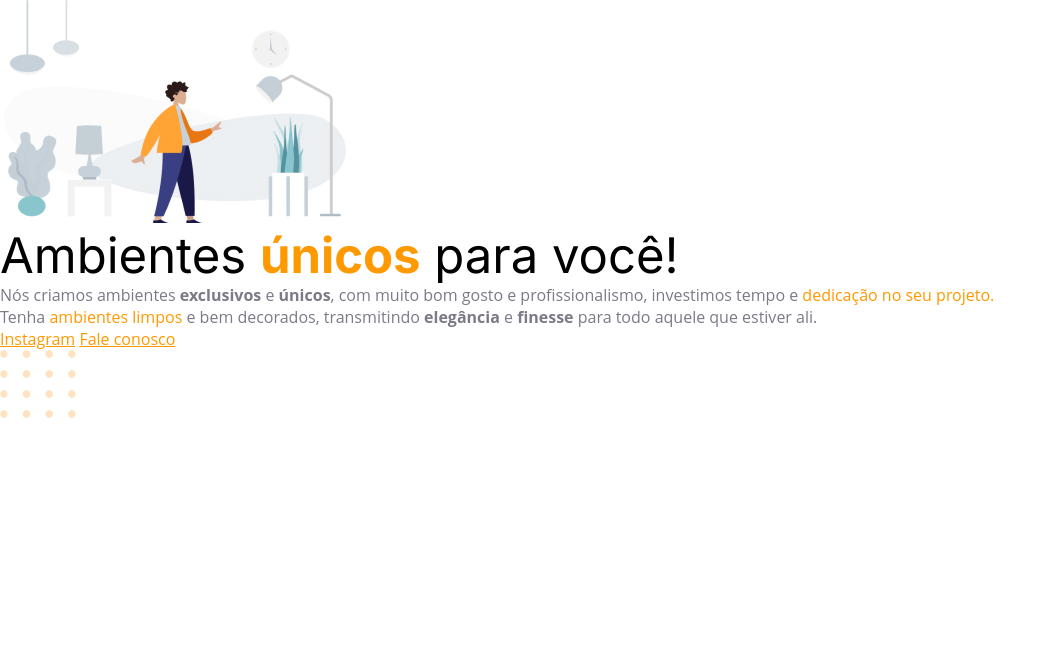
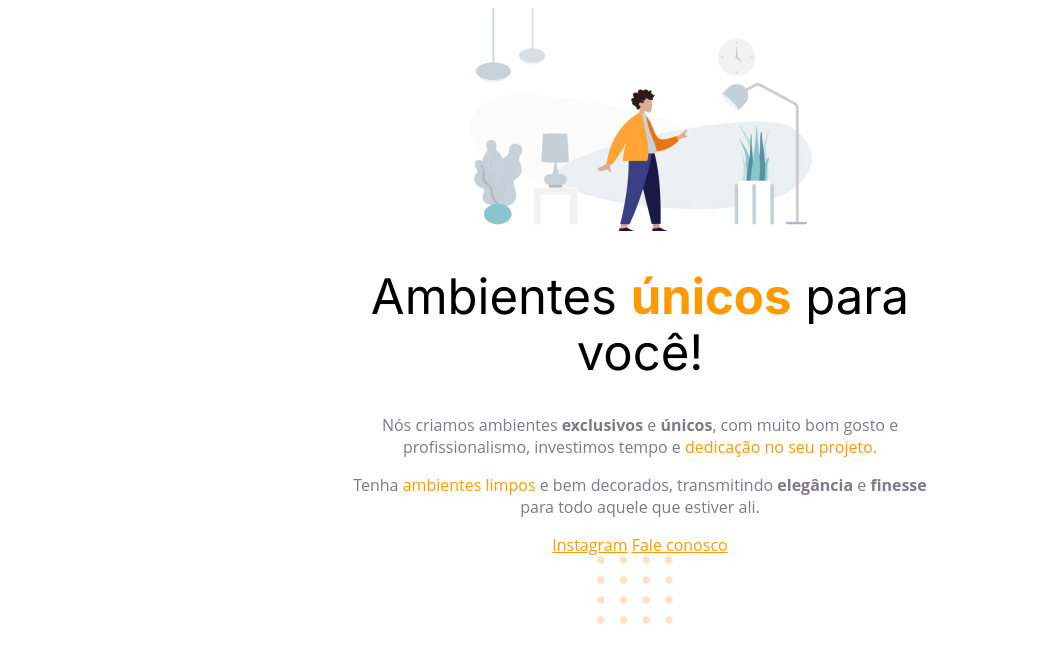
Before and after one commit to lorransalberici/explorer-stage02-p01, a plain HTML site: page index.html in a window 1280 px wide. Shown: the whole page, without its empty margins (0-1056 px from the left). Drawn offline with Linux system fonts and the light colour scheme.

Commit message:
alinhando textos e elementos

```diff
--- a/style.css
+++ b/style.css
@@ -1,6 +1,12 @@
-* {
-  margin: 0;
-  padding: 0;
+body {
+  font-family: "Open sans", sans-serif;
+
+  text-align: center;
+}
+
+#hero {
+  width: 592px;
+  margin: auto;
 }
 
 h1 {
@@ -14,12 +20,6 @@ h1 span {
   font-weight: 700;
 }
 
-body,
-p,
-a {
-  font-family: "Open Sans", sans-serif;
-}
-
 span,
 a {
   color: #ff9900;
```
